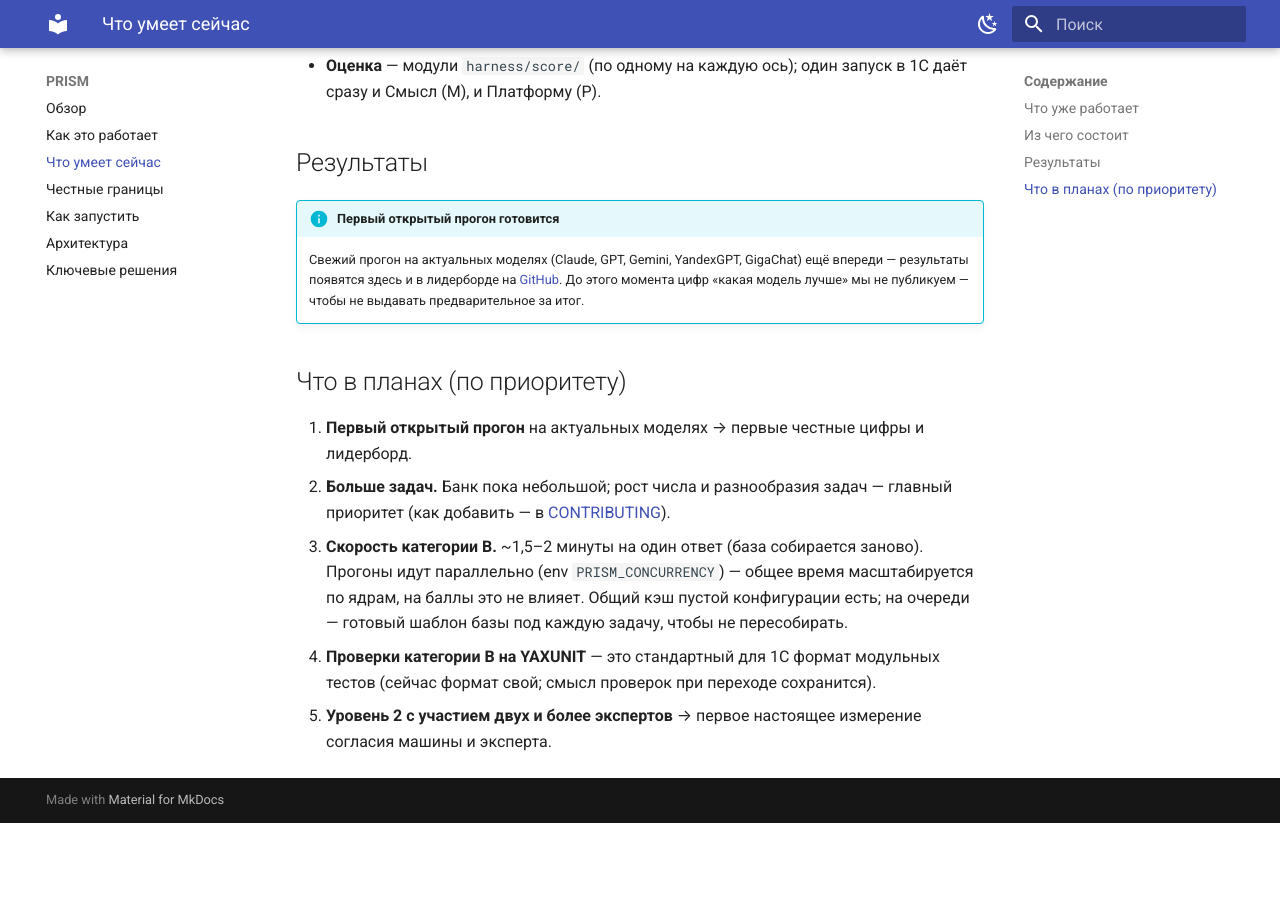
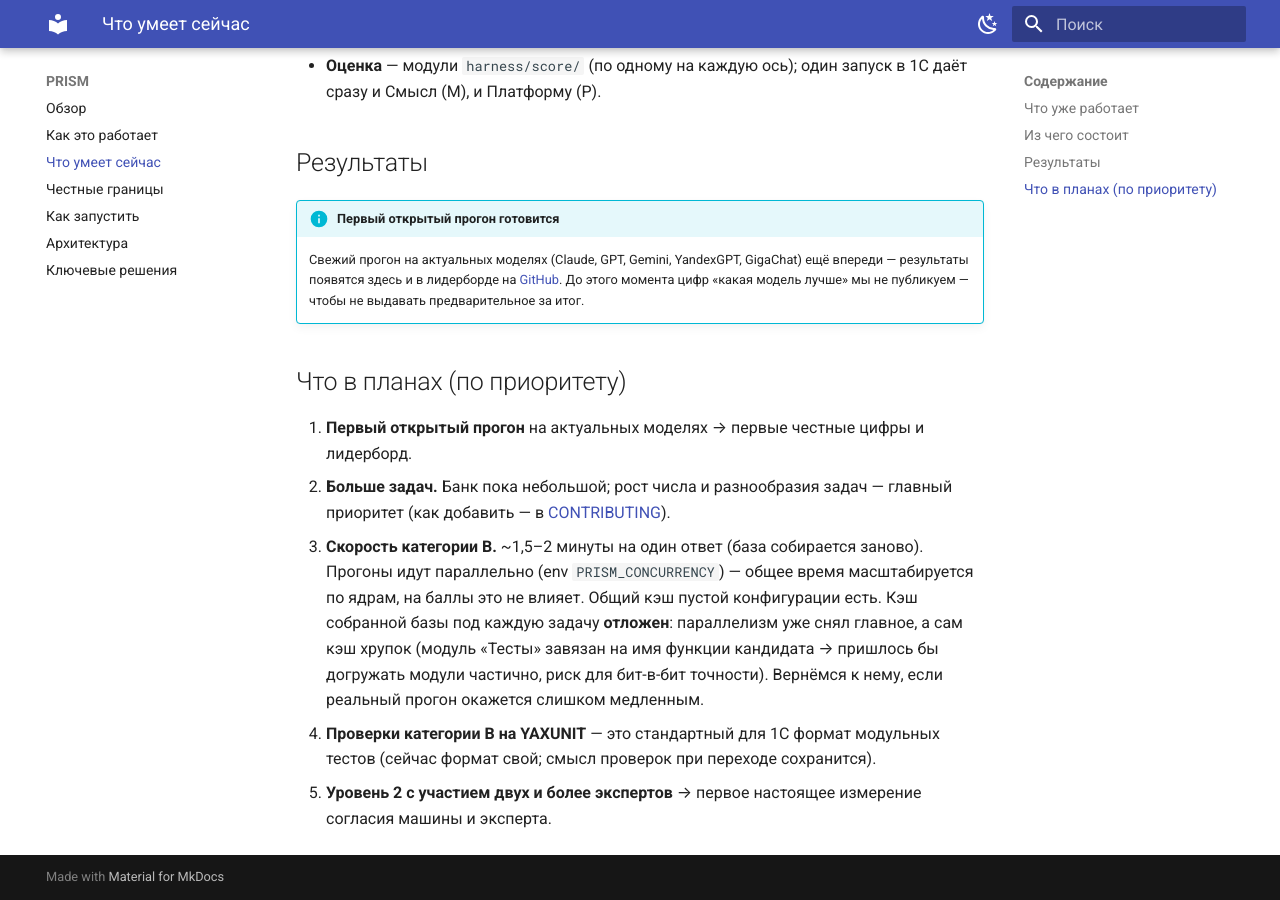
Before and after one commit to genlab-1c/prism, an MkDocs documentation site: the page built from docs/status.md, in a window 1280 px wide and 900 px high, scrolled down 1414 px. Built offline with MkDocs 1.6.1 and Material for MkDocs 9.7.7, drawn with Linux system fonts in a browser that asks for light colours; before the commit the page ends 2237 px from its top, so only the background shows below that.

Commit message:
docs: record deferral of per-task base cache
Кэш собранной базы под задачу отложен осознанно: параллельный скоринг уже дал основной выигрыш по времени, а сам кэш хрупок — модуль «Тесты» подставляет имя функции кандидата, поэтому база не полностью независима от кандидата, и выигрыш потребовал бы частичной перезагрузки модулей 1С с риском для бит-в-бит точности. Зафиксировано, чтобы не переоткрывать находку; вернёмся при необходимости.

```diff
--- a/docs/status.md
+++ b/docs/status.md
@@ -52,8 +52,10 @@
    приоритет (как добавить — в [CONTRIBUTING](https://github.com/genlab-1c/prism/blob/main/CONTRIBUTING.md)).
 3. **Скорость категории B.** ~1,5–2 минуты на один ответ (база собирается заново).
    Прогоны идут параллельно (env `PRISM_CONCURRENCY`) — общее время масштабируется по
-   ядрам, на баллы это не влияет. Общий кэш пустой конфигурации есть; на очереди — готовый
-   шаблон базы под каждую задачу, чтобы не пересобирать.
+   ядрам, на баллы это не влияет. Общий кэш пустой конфигурации есть. Кэш собранной базы
+   под каждую задачу **отложен**: параллелизм уже снял главное, а сам кэш хрупок (модуль
+   «Тесты» завязан на имя функции кандидата → пришлось бы догружать модули частично, риск
+   для бит-в-бит точности). Вернёмся к нему, если реальный прогон окажется слишком медленным.
 4. **Проверки категории B на YAXUNIT** — это стандартный для 1С формат модульных тестов
    (сейчас формат свой; смысл проверок при переходе сохранится).
 5. **Уровень 2 с участием двух и более экспертов** → первое настоящее измерение согласия
```
